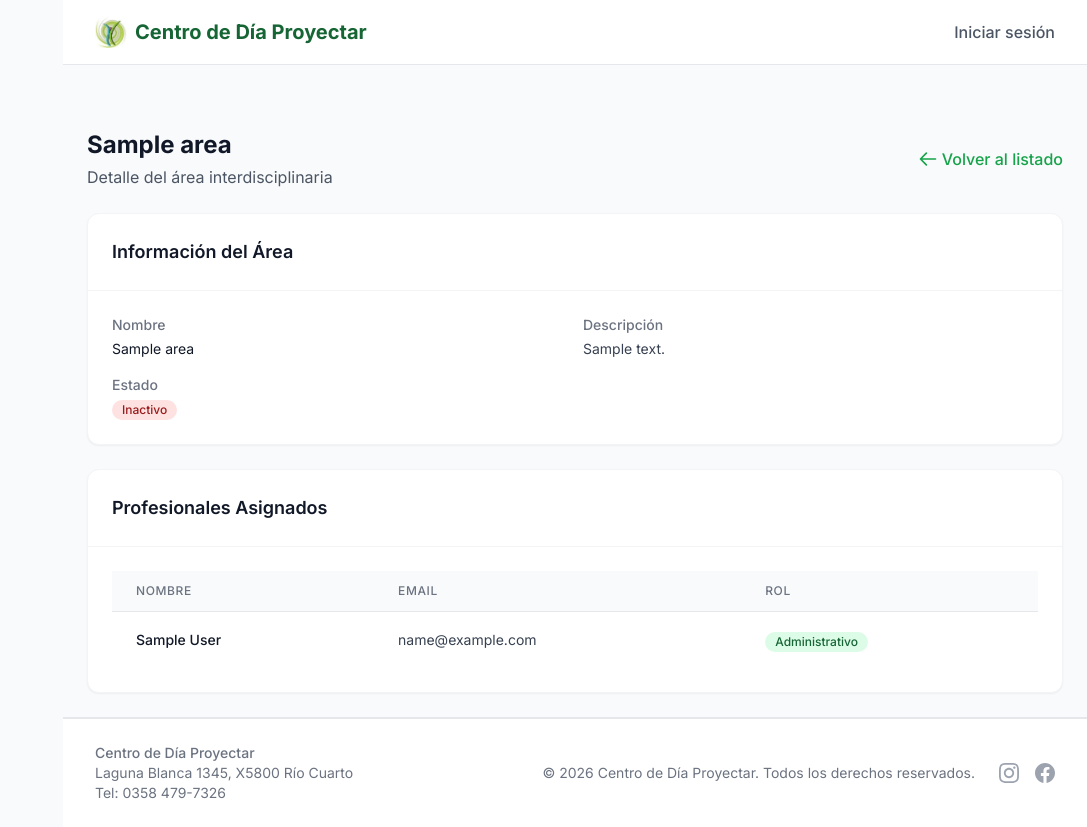
After one commit to Maxi-Lopez/Practica_Profesionalizante_II_Lopez, a Django app: template templates/areas/detail.html in a window 1280 px wide. The commit adds this page. Shown: the whole page, without its empty margins (193-1280 px from the left). Run offline with Django 5.2, Linux system fonts and the light colour scheme; tables that the repository leaves empty hold one stand-in row (values such as "Sample post"); the template is opened without the code that fills it: values that come from a table or form of the project are taken from there, most other values are stand-ins (such as "Sample title", 1, 10 or a date in 2020); parts of the project's set-up code (start-up, migrations or seed data) failed here and were passed over; some libraries are stand-ins or nearby versions.

Commit message:
feat(areas): agrego vista de detalle con listado de profesionales asignados

```diff
--- a/core/urls.py
+++ b/core/urls.py
@@ -38,6 +38,7 @@ from .views import (
     AreaCreateView,
     AreaUpdateView,
     AreaDeleteView,
+    AreaDetailView,
     DiagnosticosListView,
     DiagnosticoCreateView,
     DiagnosticoUpdateView,
@@ -130,6 +131,7 @@ urlpatterns = [
     path('areas/crear/', AreaCreateView.as_view(), name='area_create'),
     path('areas/editar/<int:pk>/', AreaUpdateView.as_view(), name='area_update'),
     path('areas/eliminar/<int:pk>/', AreaDeleteView.as_view(), name='area_delete'),
+    path('areas/<int:pk>/', AreaDetailView.as_view(), name='area_detail'),
 
     # Diagnósticos CRUD
     path('diagnosticos/', DiagnosticosListView.as_view(), name='diagnosticos_list'),
--- /dev/null
+++ b/templates/areas/detail.html
@@ -0,0 +1,92 @@
+{% extends 'base.html' %}
+
+{% block title %}{{ area.get_nombre_display }} - Centro de Día Proyectar{% endblock %}
+
+{% block content %}
+<div class="max-w-7xl mx-auto">
+    <div class="flex flex-col sm:flex-row sm:items-center sm:justify-between mb-6 gap-4">
+        <div>
+            <h1 class="text-2xl font-bold text-gray-900">{{ area.get_nombre_display }}</h1>
+            <p class="text-gray-600 mt-1">Detalle del área interdisciplinaria</p>
+        </div>
+        <a href="{% url 'areas_list' %}" class="text-primary-600 hover:text-primary-800 font-medium flex items-center whitespace-nowrap">
+            <svg class="w-5 h-5 mr-1" fill="none" stroke="currentColor" viewBox="0 0 24 24">
+                <path stroke-linecap="round" stroke-linejoin="round" stroke-width="2" d="M10 19l-7-7m0 0l7-7m-7 7h18"></path>
+            </svg>
+            Volver al listado
+        </a>
+    </div>
+
+    <!-- Área Info Card -->
+    <div class="bg-white rounded-xl shadow-sm border border-gray-100 mb-6">
+        <div class="p-6 border-b border-gray-100">
+            <h2 class="text-lg font-semibold text-gray-900">Información del Área</h2>
+        </div>
+        <div class="p-6">
+            <dl class="grid grid-cols-1 sm:grid-cols-2 gap-4">
+                <div>
+                    <dt class="text-sm font-medium text-gray-500">Nombre</dt>
+                    <dd class="mt-1 text-sm text-gray-900">{{ area.get_nombre_display }}</dd>
+                </div>
+                <div>
+                    <dt class="text-sm font-medium text-gray-500">Descripción</dt>
+                    <dd class="mt-1 text-sm text-gray-700">{{ area.descripcion|default:"—" }}</dd>
+                </div>
+                <div>
+                    <dt class="text-sm font-medium text-gray-500">Estado</dt>
+                    <dd class="mt-1 text-sm text-gray-900">
+                        {% if area.activo %}
+                        <span class="inline-flex items-center px-2.5 py-0.5 rounded-full text-xs font-medium bg-green-100 text-green-800">Activo</span>
+                        {% else %}
+                        <span class="inline-flex items-center px-2.5 py-0.5 rounded-full text-xs font-medium bg-red-100 text-red-800">Inactivo</span>
+                        {% endif %}
+                    </dd>
+                </div>
+            </dl>
+        </div>
+    </div>
+
+    <!-- Profesionales Asignados -->
+    <div class="bg-white rounded-xl shadow-sm border border-gray-100">
+        <div class="p-6 border-b border-gray-100">
+            <h2 class="text-lg font-semibold text-gray-900">Profesionales Asignados</h2>
+        </div>
+        <div class="p-6">
+            {% if profesionales %}
+            <div class="overflow-x-auto">
+                <table class="w-full">
+                    <thead class="bg-gray-50 border-b border-gray-200">
+                        <tr>
+                            <th class="px-6 py-3 text-left text-xs font-medium text-gray-500 uppercase tracking-wider">Nombre</th>
+                            <th class="px-6 py-3 text-left text-xs font-medium text-gray-500 uppercase tracking-wider">Email</th>
+                            <th class="px-6 py-3 text-left text-xs font-medium text-gray-500 uppercase tracking-wider">Rol</th>
+                        </tr>
+                    </thead>
+                    <tbody class="divide-y divide-gray-200">
+                        {% for prof in profesionales %}
+                        <tr class="hover:bg-gray-50">
+                            <td class="px-6 py-4 whitespace-nowrap">
+                                <div class="text-sm font-medium text-gray-900">{{ prof.get_full_name|default:prof.username }}</div>
+                            </td>
+                            <td class="px-6 py-4 whitespace-nowrap text-sm text-gray-700">{{ prof.email|default:"—" }}</td>
+                            <td class="px-6 py-4 whitespace-nowrap">
+                                <span class="inline-flex items-center px-2.5 py-0.5 rounded-full text-xs font-medium bg-primary-100 text-primary-800">{{ prof.get_rol_display }}</span>
+                            </td>
+                        </tr>
+                        {% endfor %}
+                    </tbody>
+                </table>
+            </div>
+            {% else %}
+            <div class="p-12 text-center">
+                <svg class="w-16 h-16 mx-auto text-gray-300 mb-4" fill="none" stroke="currentColor" viewBox="0 0 24 24">
+                    <path stroke-linecap="round" stroke-linejoin="round" stroke-width="1.5" d="M17 20h5v-2a3 3 0 00-5.356-1.857M17 20H7m10 0v-2c0-.656-.126-1.283-.356-1.857M7 20H2v-2a3 3 0 015.356-1.857M7 20v-2c0-.656.126-1.283.356-1.857m0 0a5.002 5.002 0 019.288 0M15 7a3 3 0 11-6 0 3 3 0 016 0zm6 3a2 2 0 11-4 0 2 2 0 014 0zM7 10a2 2 0 11-4 0 2 2 0 014 0z"></path>
+                </svg>
+                <h3 class="text-lg font-medium text-gray-900 mb-1">No hay profesionales asignados a esta área</h3>
+                <p class="text-gray-500">Los usuarios con rol profesional pueden ser asignados a esta área desde la gestión de usuarios.</p>
+            </div>
+            {% endif %}
+        </div>
+    </div>
+</div>
+{% endblock %}
```
Also changed, not shown: core/views.py (+32 -0 lines), templates/areas/list.html (+21 -6 lines).
